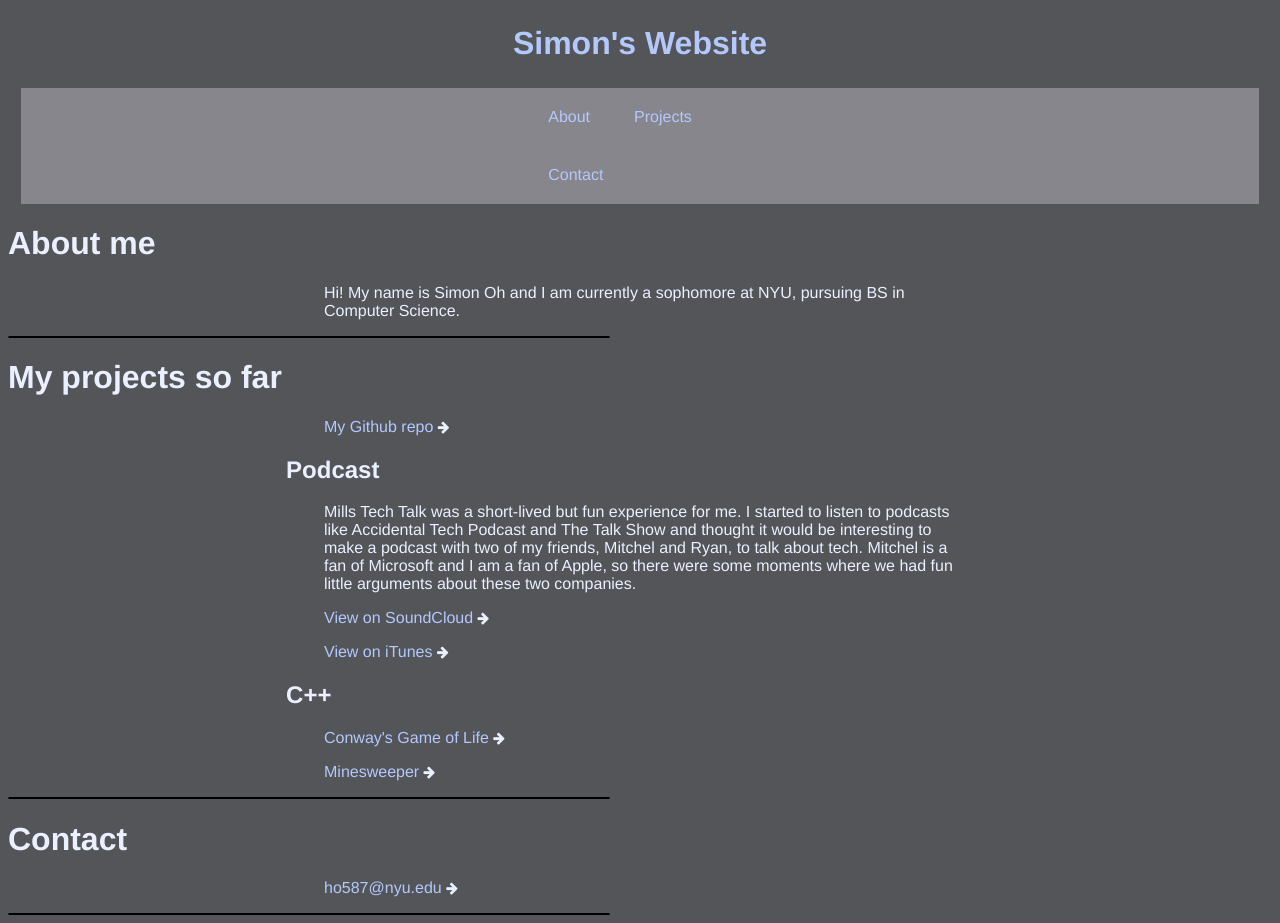
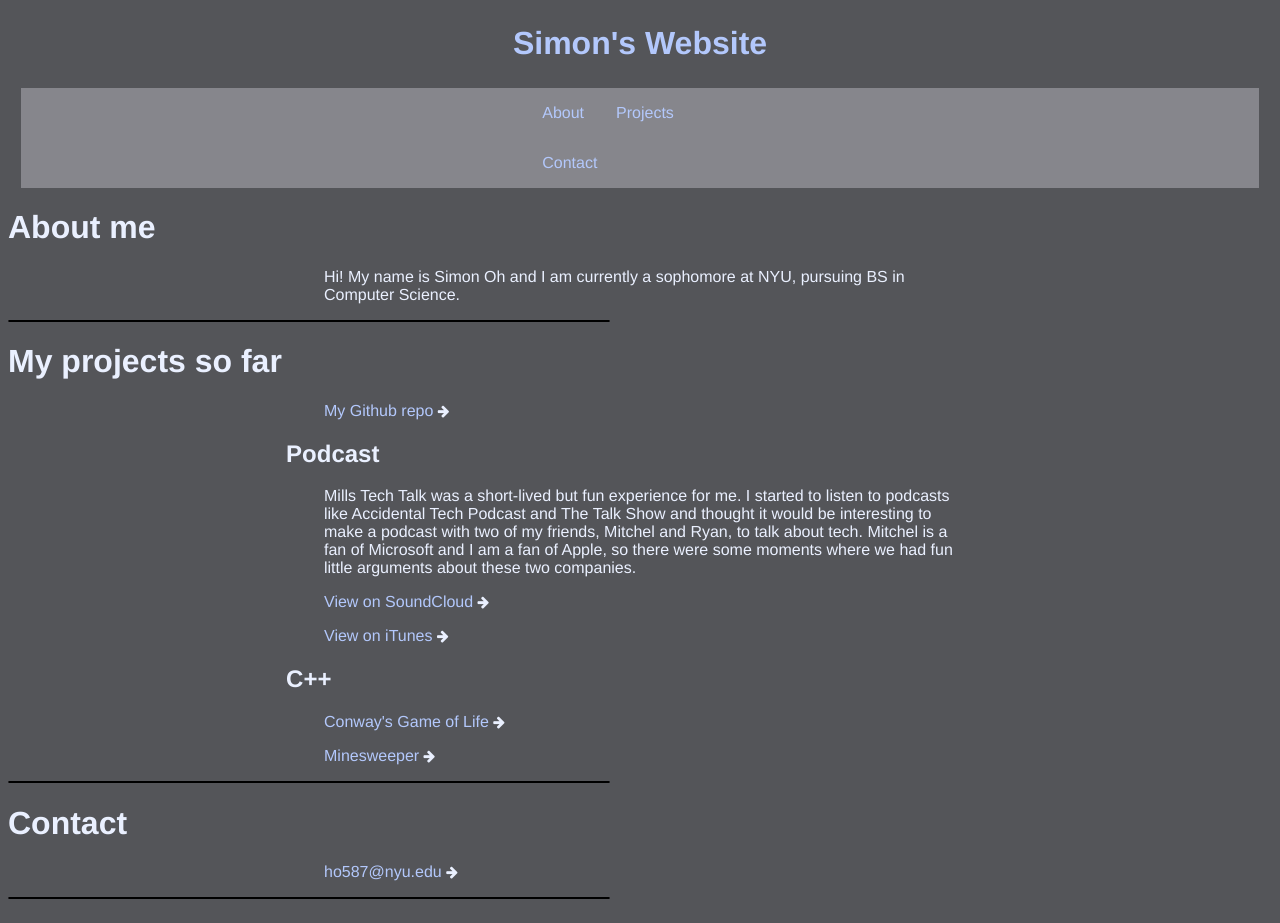
Before and after one commit to simon0h/simon0h.github.io, a Jekyll site: the page built from index.html, in a window 1280 px wide. Built offline with Jekyll 4.4.1, drawn with Linux system fonts in a browser that asks for light colours.

Commit message:
Update style_dark.css

```diff
--- a/css/style_dark.css
+++ b/css/style_dark.css
@@ -62,9 +62,9 @@ li a {
   	display: block;
  	color: white;
   	text-align: center;
-  	padding: 20px 22px;
+  	padding: 16px 16px;
   	text-decoration: none;
-    background-color:#86868c;
+    	background-color:#86868c;
 }
 
 li a:hover:not(.active) {
```
